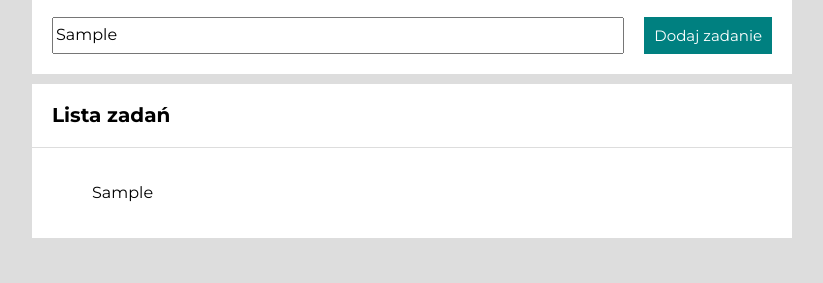
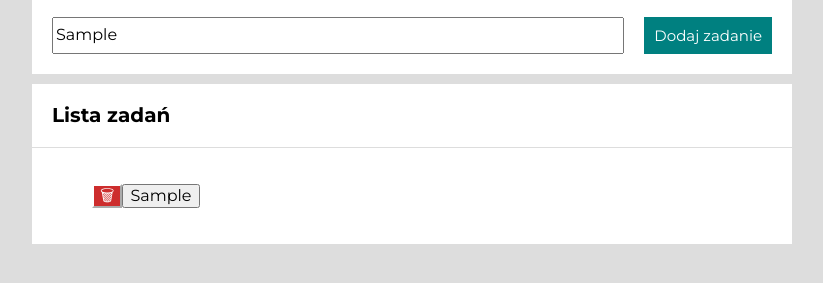
Before and after one commit to salata-michal/to-do-list, a plain HTML site: page index.html in a window 1280 px wide. Both pictures are taken after typing "Sample" into the empty fields and a click on the button "Dodaj zadanie". Shown: the part 167-450 px from the top of the page, without its empty margins (228-1051 px from the left). Drawn offline with nearby package versions, Linux system fonts and the light colour scheme.

Commit message:
add remove buttons

```diff
--- a/css/section.css
+++ b/css/section.css
@@ -23,10 +23,8 @@
 
 }
 
-.list__item {
-    list-style-type: none;
+.tasks__button {
+    background-color:rgb(205, 45, 45);
+    color: white;
+    border-color: white;
 }
-
-.list__item--done {
-    text-decoration: line-through;
-}
--- a/css/style.css
+++ b/css/style.css
@@ -12,3 +12,11 @@ body {
     font-family: "Montserrat", sans-serif;
     background-color: #ddd;
 }
+
+.list__item {
+    list-style-type: none;
+}
+
+.list__item--done {
+    text-decoration: line-through;
+}
--- a/js/script.js
+++ b/js/script.js
@@ -1,10 +1,18 @@
 {
-    const tasks = [
-        {
-            content:"",
-        }
-    ];
+    const tasks = [];
 
+    const addNewTask = (newTaskContent) => {
+        tasks.push({
+            content: newTaskContent,
+        });
+        render();
+    }
+
+    const removeTask = (taskIndex) => {
+        tasks.splice(taskIndex, 1);
+        render();
+
+    }
     const render = () => {
         let htmlString = "";
 
@@ -13,28 +21,29 @@
             <li
             class="list__item${task.done ? " list__item--done" : ""}"
         >
+            <button class="tasks__button js-remove">🗑<button>
             ${task.content}
             </li>
             `;
         }
 
         document.querySelector(".js-tasks").innerHTML = htmlString;
+
+        const removeButtons = document.querySelectorAll(".js-remove");
+
+        removeButtons.forEach((removeButton, index) => {
+            removeButton.addEventListener("click", () => {
+                removeTask(index);
+            });
+        })
     };
-
-    const addNewTask = (newTaskContent) => {
-        tasks.push({
-            content: newTaskContent,
-        });
-
-        render();
-    }
 
     const onFormSubmit = ((event) => {
         event.preventDefault();
 
         const newTaskContent = document.querySelector(".js-newTask").value.trim();
 
-        if(newTaskContent === "") {
+        if (newTaskContent === "") {
             return;
         }
 
```
